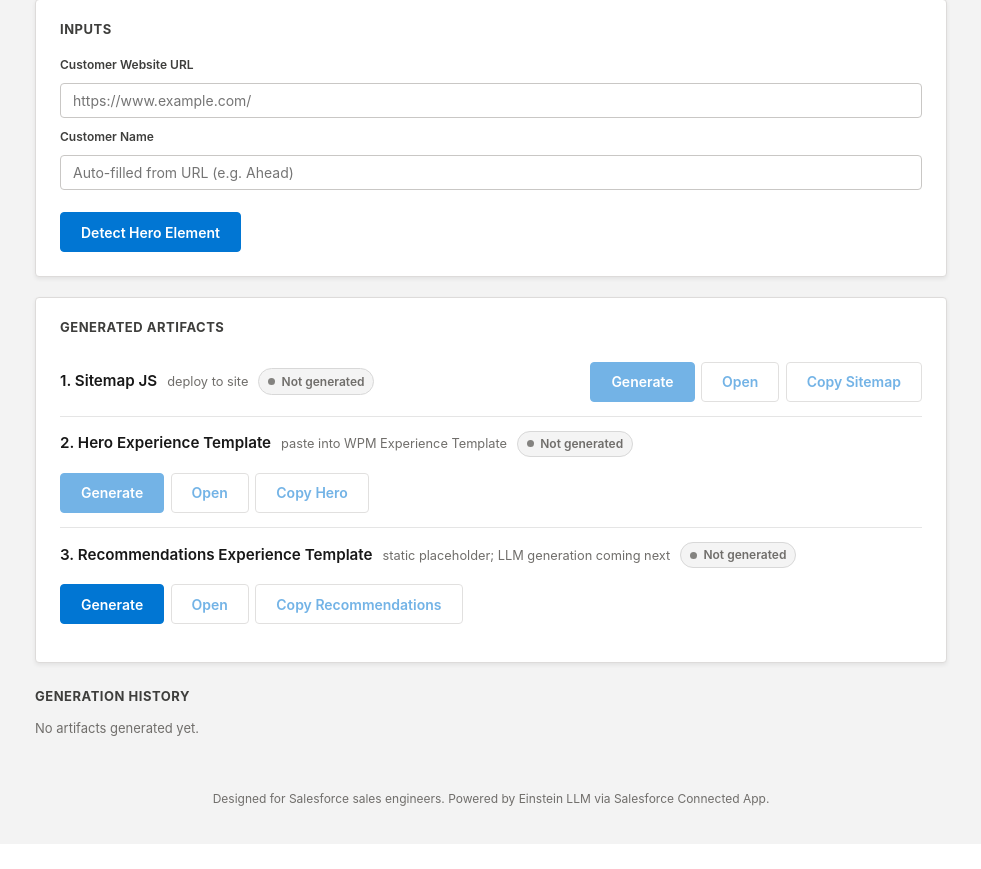
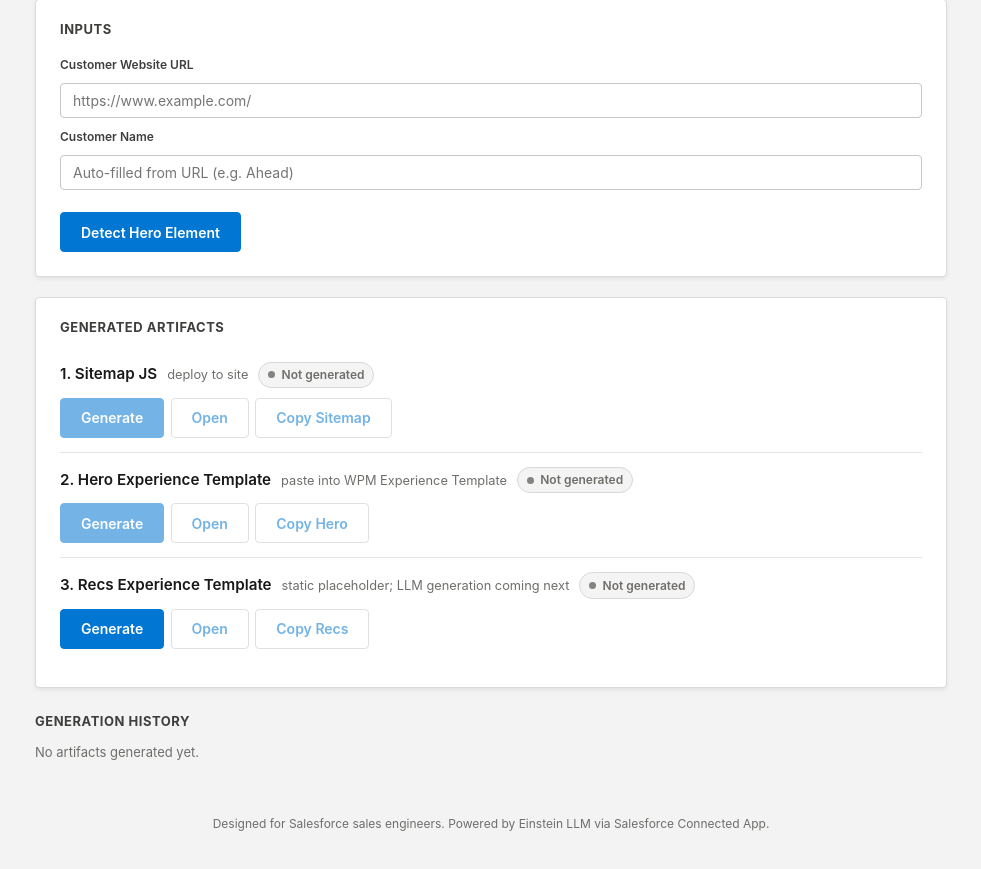
Before and after one commit to porziorobe/Salesforce-Personalization-Sitemap2.0-Dev, a Flask app: page / in a window 1280 px wide. Shown: the part 153-1022 px from the top of the page, without its empty margins (149-1130 px from the left). Before the commit the page ends 959 px from the top, so only its background shows below. Run offline with Flask 3, Linux system fonts and the light colour scheme.

Commit message:
Polish dev artifact panel: hide regen on non-hero modals, rename Recs, stack rows
- Fix CSS so [hidden] actually hides .btn (Regenerate Hero was leaking into Sitemap/Recs modals)
- Rename Recommendations to Recs in user-facing labels
- Stack artifact rows vertically (info above actions) for symmetry across all three

Co-Authored-By: Claude Opus 4.7 <noreply@anthropic.com>

```diff
--- a/static/app.js
+++ b/static/app.js
@@ -46,7 +46,7 @@
   var artifacts = {
     sitemap: { value: '', state: 'empty', label: '1. Sitemap JS' },
     hero: { value: '', state: 'empty', label: '2. Hero Experience Template' },
-    rec: { value: '', state: 'empty', label: '3. Recommendations Experience Template' },
+    rec: { value: '', state: 'empty', label: '3. Recs Experience Template' },
   };
 
   var openButtons = { sitemap: openSitemapBtn, hero: openHeroBtn, rec: openRecBtn };
--- a/static/style.css
+++ b/static/style.css
@@ -45,6 +45,7 @@ body { margin: 0; min-height: 100vh; font-family: var(--font-stack); color: var(
 .btn-primary:hover:not(:disabled) { background: var(--sf-blue-hover); border-color: var(--sf-blue-hover); }
 .btn-neutral { background: var(--sf-surface); color: var(--sf-blue); border-color: var(--sf-border-strong); }
 .btn-loading[hidden] { display: none; }
+.btn[hidden] { display: none; }
 .btn.is-loading .btn-label { display: none; }
 .btn.is-loading .btn-loading { display: inline !important; }
 .status-chip { display: inline-flex; align-items: center; font-size: 0.75rem; font-weight: 600; color: var(--sf-blue-dark); background: #eaf5fe; border: 1px solid #bdd9f8; border-radius: 999px; padding: 0.25rem 0.6rem; }
@@ -116,9 +117,9 @@ body.modal-open { overflow: hidden; }
 
 .status-chip[hidden] { display: none; }
 
-.artifact-row { display: flex; align-items: center; justify-content: space-between; gap: 1rem; padding: 0.875rem 0; border-top: 1px solid #e5e5e5; flex-wrap: wrap; }
+.artifact-row { display: flex; flex-direction: column; align-items: flex-start; gap: 0.625rem; padding: 0.875rem 0; border-top: 1px solid #e5e5e5; }
 .artifact-row:first-of-type { border-top: 0; padding-top: 0.5rem; }
-.artifact-info { display: flex; align-items: center; gap: 0.625rem; flex: 1 1 auto; min-width: 0; flex-wrap: wrap; }
+.artifact-info { display: flex; align-items: center; gap: 0.625rem; min-width: 0; flex-wrap: wrap; }
 .artifact-name { font-weight: 600; color: #181818; font-size: 0.95rem; }
 .artifact-hint { color: #706e6b; font-size: 0.8rem; }
 .artifact-actions { display: flex; gap: 0.4rem; flex-wrap: wrap; }
@@ -141,6 +142,5 @@ body.modal-open { overflow: hidden; }
 .modal-tab-panel[hidden] { display: none; }
 
 @media (max-width: 720px) {
-  .artifact-row { flex-direction: column; align-items: flex-start; }
   .artifact-actions { width: 100%; }
 }
--- a/templates/index.html
+++ b/templates/index.html
@@ -60,7 +60,7 @@
                 </label>
               </div>
 
-              <h3 class="subsection-heading">Recommendations <span class="coming-soon">Coming soon! A working but unbranded placeholder will be generated.</span></h3>
+              <h3 class="subsection-heading">Recs <span class="coming-soon">Coming soon! A working but unbranded placeholder will be generated.</span></h3>
               <div class="field">
                 <label class="label" for="rec-selector">CSS Selector</label>
                 <input id="rec-selector" type="text" class="input" disabled placeholder="Auto-detected in a future release" />
@@ -122,7 +122,7 @@
 
           <div class="artifact-row" data-artifact="rec">
             <div class="artifact-info">
-              <span class="artifact-name">3. Recommendations Experience Template</span>
+              <span class="artifact-name">3. Recs Experience Template</span>
               <span class="artifact-hint">static placeholder; LLM generation coming next</span>
               <span class="artifact-status" data-state="empty">
                 <span class="status-dot"></span>
@@ -135,7 +135,7 @@
                 <span class="btn-loading" hidden aria-hidden="true">Generating...</span>
               </button>
               <button type="button" id="open-rec-btn" class="btn btn-neutral" disabled>Open</button>
-              <button type="button" id="copy-rec-btn" class="btn btn-neutral" disabled>Copy Recommendations</button>
+              <button type="button" id="copy-rec-btn" class="btn btn-neutral" disabled>Copy Recs</button>
             </div>
           </div>
         </section>
```
